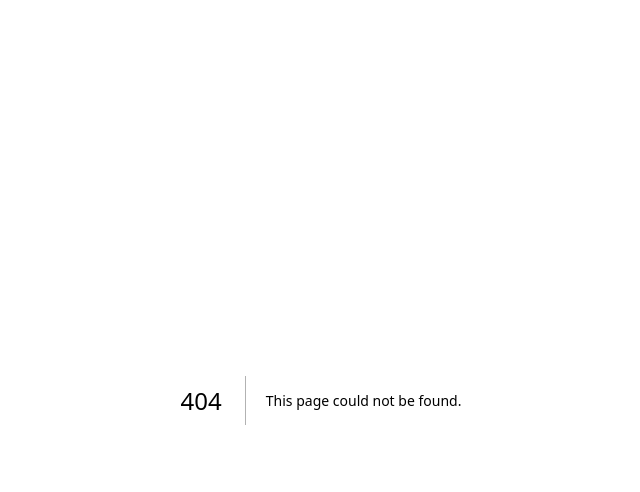
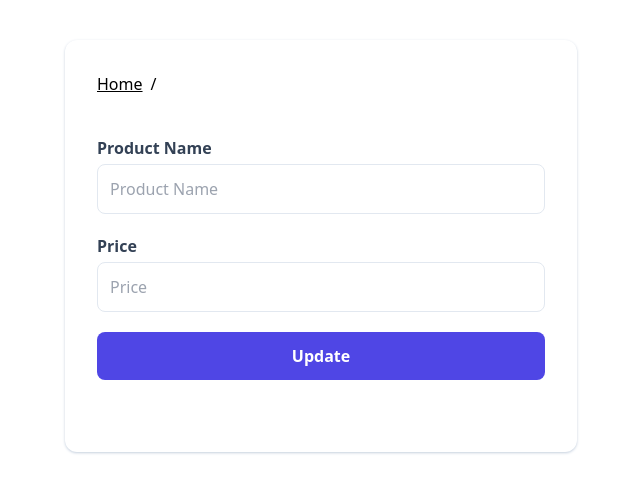
Before and after one commit to arrizkyhp/fullstack_crud_cmedia, a Next.js app in the folder frontend/: page /edit/1 in a window 1280 px wide. Before the commit this address had no page. Shown: the top 492 px of the page, without its empty margins (319-959 px from the left). Built offline with nearby package versions, Linux system fonts and the light colour scheme; no server answers.

Commit message:
feat: add frontend crud

```diff
--- a/frontend/package.json
+++ b/frontend/package.json
@@ -13,11 +13,13 @@
     "@types/node": "18.16.3",
     "@types/react": "18.2.5",
     "@types/react-dom": "18.2.3",
+    "axios": "^1.4.0",
     "eslint": "^8.29.0",
     "eslint-config-next": "^13.4.0",
     "next": "13.4.0",
     "react": "18.2.0",
     "react-dom": "18.2.0",
+    "swr": "^2.1.5",
     "typescript": "5.0.4"
   },
   "devDependencies": {
--- /dev/null
+++ b/frontend/src/common/components/base/Breadcrumb/Breadcrumb.tsx
@@ -0,0 +1,27 @@
+import Link from 'next/link';
+
+type BreadcrumbProps = {
+  breadcrumbs: {
+    name: string;
+    path: string;
+  }[];
+};
+
+const Breadcrumb = ({ breadcrumbs }: BreadcrumbProps) => {
+  return (
+    <nav>
+      <ul className="flex">
+        {breadcrumbs.map(({ name, path }, index: number) => (
+          <li key={path}>
+            <Link className="underline" href={path}>
+              {name}
+            </Link>
+            {index < breadcrumbs.length - 1 && <span className="px-2">/</span>}
+          </li>
+        ))}
+      </ul>
+    </nav>
+  );
+};
+
+export default Breadcrumb;
--- /dev/null
+++ b/frontend/src/common/components/base/Breadcrumb/index.ts
@@ -0,0 +1,3 @@
+import Breadcrumb from '~/base/Breadcrumb/Breadcrumb';
+
+export { Breadcrumb };
--- /dev/null
+++ b/frontend/src/common/components/base/index.ts
@@ -0,0 +1,3 @@
+import { Breadcrumb } from '~/base/Breadcrumb';
+
+export { Breadcrumb };
--- /dev/null
+++ b/frontend/src/pages/add.tsx
@@ -0,0 +1,66 @@
+import axios from 'axios';
+import { useRouter } from 'next/router';
+import { FormEvent, useState } from 'react';
+
+const AddProduct = () => {
+  const [name, setName] = useState<string>('');
+  const [price, setPrice] = useState<string>('');
+
+  const router = useRouter();
+
+  const handleSubmit = async (event: FormEvent<HTMLFormElement>) => {
+    event.preventDefault();
+
+    await axios.post('http://localhost:5000/products', {
+      name,
+      price: Number(price),
+    });
+
+    router.push('/');
+  };
+
+  return (
+    <div className="max-w-lg mx-auto my-10 bg-white p-8 rounded-xl shadow shadow-slate-300">
+      <form onSubmit={handleSubmit} className="my-10">
+        <div className="flex flex-col">
+          <div className="mb-5">
+            <label htmlFor="productName" className="font-bold text-slate-700">
+              Product Name
+            </label>
+            <input
+              type="text"
+              name="productName"
+              id="productName"
+              className="w-full py-3 mt-1 border border-slate-200 rounded-lg px-3 focus:outline-none focus:border-slate-500 hover:shadow"
+              placeholder="Product Name"
+              value={name}
+              onChange={(event) => setName(event.target.value)}
+            />
+          </div>
+        </div>
+        <div className="mb-5">
+          <label htmlFor="price" className="font-bold text-slate-700">
+            Price
+          </label>
+          <input
+            type="text"
+            name="price"
+            id="price"
+            className="w-full py-3 mt-1 border border-slate-200 rounded-lg px-3 focus:outline-none focus:border-slate-500 hover:shadow"
+            placeholder="Price"
+            value={price}
+            onChange={(event) => setPrice(event.target.value)}
+          />
+        </div>
+        <button
+          type="submit"
+          className="w-full py-3 font-bold text-white bg-indigo-600 hover:bg-indigo-500 rounded-lg border-indigo-500 hover:shadow"
+        >
+          Save
+        </button>
+      </form>
+    </div>
+  );
+};
+
+export default AddProduct;
--- /dev/null
+++ b/frontend/src/pages/edit/[id].tsx
@@ -0,0 +1,84 @@
+import axios from 'axios';
+import { useRouter } from 'next/router';
+import React, { FormEvent, useEffect, useState } from 'react';
+
+import { Breadcrumb } from '~/base/Breadcrumb';
+
+const EditProduct = () => {
+  const [name, setName] = useState<string>('');
+  const [price, setPrice] = useState<string>('');
+
+  const router = useRouter();
+  const { id } = router.query;
+
+  const handleSubmit = async (event: FormEvent<HTMLFormElement>) => {
+    event.preventDefault();
+
+    await axios.patch(`http://localhost:5000/products/${id}`, {
+      name,
+      price: Number(price),
+    });
+
+    router.push('/');
+  };
+
+  useEffect(() => {
+    const getProductById = async () => {
+      const response = await axios.get(`http://localhost:5000/products/${id}`);
+      setName(response.data.name);
+      setPrice(response.data.price);
+    };
+    getProductById();
+  }, [id]);
+
+  return (
+    <div className="max-w-lg mx-auto my-10 bg-white p-8 rounded-xl shadow shadow-slate-300">
+      <Breadcrumb
+        breadcrumbs={[
+          { name: 'Home', path: '/' },
+          { name, path: `/edit/${id}` },
+        ]}
+      />
+      <form onSubmit={handleSubmit} className="my-10">
+        <div className="flex flex-col">
+          <div className="mb-5">
+            <label htmlFor="productName" className="font-bold text-slate-700">
+              Product Name
+            </label>
+            <input
+              type="text"
+              name="productName"
+              id="productName"
+              className="w-full py-3 mt-1 border border-slate-200 rounded-lg px-3 focus:outline-none focus:border-slate-500 hover:shadow"
+              placeholder="Product Name"
+              value={name}
+              onChange={(event) => setName(event.target.value)}
+            />
+          </div>
+        </div>
+        <div className="mb-5">
+          <label htmlFor="price" className="font-bold text-slate-700">
+            Price
+          </label>
+          <input
+            type="text"
+            name="price"
+            id="price"
+            className="w-full py-3 mt-1 border border-slate-200 rounded-lg px-3 focus:outline-none focus:border-slate-500 hover:shadow"
+            placeholder="Price"
+            value={price}
+            onChange={(event) => setPrice(event.target.value)}
+          />
+        </div>
+        <button
+          type="submit"
+          className="w-full py-3 font-bold text-white bg-indigo-600 hover:bg-indigo-500 rounded-lg border-indigo-500 hover:shadow"
+        >
+          Update
+        </button>
+      </form>
+    </div>
+  );
+};
+
+export default EditProduct;
--- a/frontend/src/pages/index.tsx
+++ b/frontend/src/pages/index.tsx
@@ -1,9 +1,27 @@
+import axios from 'axios';
 import Head from 'next/head';
 import Image from 'next/image';
+import Link from 'next/link';
+import useSWR, { useSWRConfig } from 'swr';
 
 import styles from '../common/styles/Home.module.scss';
 
 export default function Home() {
+  const { mutate } = useSWRConfig();
+  const fetcher = async () => {
+    const response = await axios.get('http://localhost:5000/products');
+    return response.data;
+  };
+
+  const handleDelete = async (productId: number) => {
+    await axios.delete(`http://localhost:5000/products/${productId}`);
+    mutate('products');
+  };
+
+  const { data } = useSWR('products', fetcher);
+
+  if (!data) return <h2>Loading....</h2>;
+
   return (
     <div className={styles.container}>
       <Head>
@@ -12,13 +30,58 @@ export default function Home() {
         <link rel="icon" href="/favicon.ico" />
       </Head>
 
-      <main className={styles.main}>
-        <h2 className={styles.title}>
-          🎉 Welcome to{' '}
-          <a href="https://nextjs.org" className="font-bold">
-            Next.js! Starter🎉
-          </a>
-        </h2>
+      <main className="flex flex-col mt-5">
+        <div className="w-full">
+          <Link
+            href="/add"
+            className="bg-green-500 hover:bg-green-700 border border-slate-200 text-white font-bold py-2 px-4 rounded-lg"
+          >
+            Add New{' '}
+          </Link>
+          <div className="relative shadow rounded-lg mt-3">
+            <table className="w-full text-sm text-left text-grey-500">
+              <thead className="text-xs text-gray-700 uppercase bg-gray-100">
+                <tr>
+                  <th className="py-3 px-1 text-center">No</th>
+                  <th className="py-3 px-6">Product Name</th>
+                  <th className="py-3 px-6">Price</th>
+                  <th className="py-3 px-1 text-center">Action</th>
+                </tr>
+              </thead>
+              <tbody>
+                {data.map(
+                  (
+                    product: { id: number; name: string; price: number },
+                    index: number
+                  ) => (
+                    <tr key={product.id} className="bg-white border-b">
+                      <td className="py-3 px-1 text-center">{index + 1}</td>
+                      <td className="py-3 px-6 font-medium text-gray-900">
+                        {product.name}
+                      </td>
+                      <td className="py-3 px-6">{product.price}</td>
+                      <td className="py-3 px-1 text-center">
+                        <Link
+                          href={`/edit/${product.id}`}
+                          className="font-medium bg-blue-400 hover:bg-blue-500 px-3 py-1 rounded text-white mr-1"
+                        >
+                          Edit
+                        </Link>
+                        <button
+                          type="button"
+                          onClick={() => handleDelete(product.id)}
+                          className="font-medium bg-red-400 hover:bg-red-500 px-3 py-1 rounded text-white mr-1"
+                        >
+                          Delete
+                        </button>
+                      </td>
+                    </tr>
+                  )
+                )}
+              </tbody>
+            </table>
+          </div>
+        </div>
       </main>
 
       <footer className={styles.footer}>
--- a/frontend/tsconfig.json
+++ b/frontend/tsconfig.json
@@ -17,7 +17,8 @@
     "baseUrl": ".",
     "paths": {
       "~/styles/*": ["./src/common/styles/*"],
-      "~/ui/*": ["./src/common/components/ui/*"]
+      "~/ui/*": ["./src/common/components/ui/*"],
+      "~/base/*": ["./src/common/components/base/*"]
     }
   },
   "include": ["next-env.d.ts", "**/*.ts", "**/*.tsx"],
```
Also changed, not shown: 2 other files (tests, documents, lock files or other folders).
